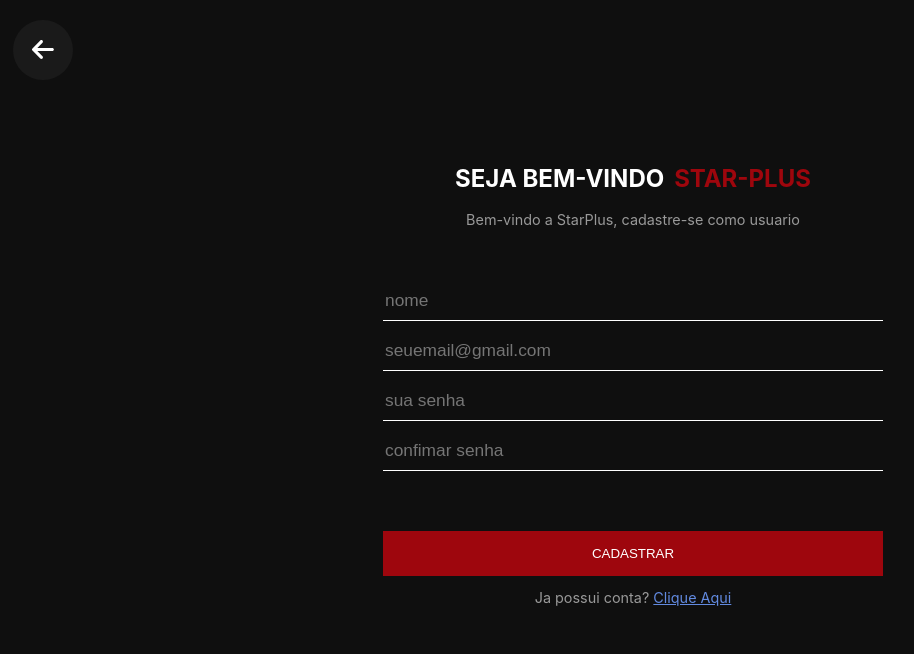
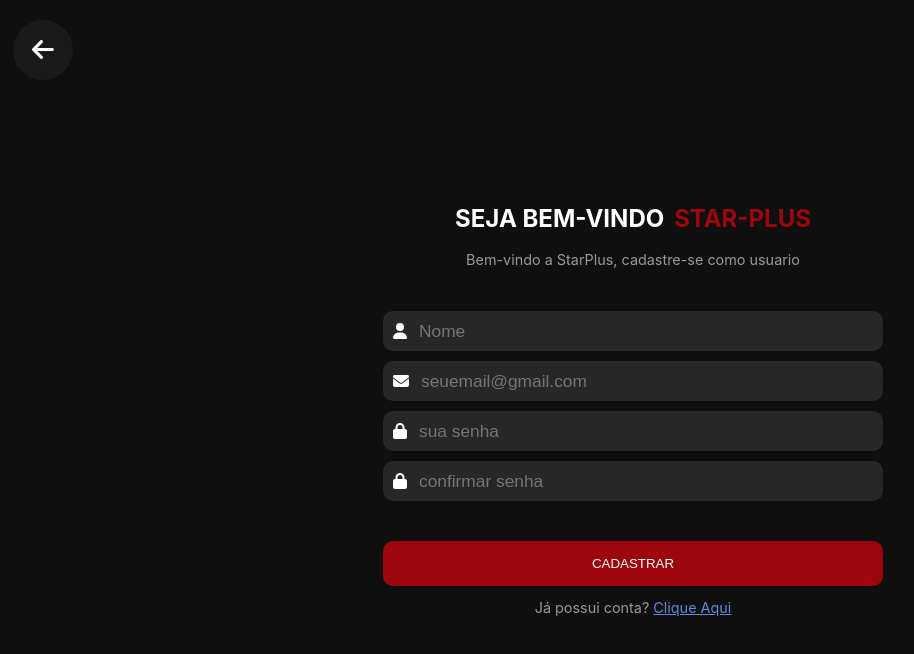
Before and after one commit to i-sestrem/DevWeb3T2024, a Vue app: page /cadastro in a window 1280 px wide. Shown: the top 654 px of the page, without its empty margins (7-921 px from the left). Built offline with nearby package versions, Linux system fonts and the light colour scheme.

Commit message:
edição

```diff
--- a/src/components/FooterVue.vue
+++ /dev/null
@@ -1,38 +0,0 @@
-<script setup></script>
-
-<template>
-  <div id="app">
-    <main>
-      <p>Conteúdo da página</p>
-    </main>
-    <footer>
-      <h1>TESTE</h1>
-    </footer>
-  </div>
-</template>
-
-<style scoped>
-#app {
-  display: flex;
-  flex-direction: column;
-  min-height: 100vh;
-}
-
-main {
-  flex: 1;
-}
-
-footer {
-  background-color: black;
-  color: white;
-  width: 100%;
-  height: 150px;
-  display: flex;
-  align-items: center;
-  justify-content: center;
-}
-
-h1 {
-  font-size: 12pt;
-}
-</style>
--- a/src/components/HeaderVue.vue
+++ b/src/components/HeaderVue.vue
@@ -122,7 +122,7 @@
   z-index: 1000;
   width: 30%;
   height: 100%;
-  background-color: rgb(23, 23, 23);
+  background-color: rgb(10, 10, 10);
   text-align: center;
   display: flex;
   flex-direction: column;
--- a/src/views/CadastroView.vue
+++ b/src/views/CadastroView.vue
@@ -1,18 +1,9 @@
 <script setup>
-
-
 </script>
 
 <template>
-
   <div class="container">
-
-
-
-
-
     <div class="login">
-
       <RouterLink to="/login">
         <button class="back"><i class="fas fa-arrow-left"></i></button>
       </RouterLink>
@@ -24,32 +15,34 @@
         </div>
         <p>Bem-vindo a StarPlus, cadastre-se como usuario</p>
 
-        <input style="margin-top: 5vh;" type="name" placeholder="nome">
-        <input type="text" placeholder="seuemail@gmail.com">
-        <input type="password" placeholder="sua senha">
-        <input type="password" placeholder="confimar senha">
+        <div class="input-group" style="margin-top: 30px;">
+          <i class="fas fa-user icon"></i>
+          <input type="text" placeholder="Nome">
+        </div>
 
-        <button class="btn-login">
+        <div class="input-group">
+          <i class="fas fa-envelope icon"></i>
+          <input type="text" placeholder="seuemail@gmail.com">
+        </div>
 
-          CADASTRAR
+        <div class="input-group">
+          <i class="fas fa-lock icon"></i>
+          <input type="password" placeholder="sua senha">
+        </div>
 
-        </button>
+        <div class="input-group">
+          <i class="fas fa-lock icon"></i>
+          <input type="password" placeholder="confirmar senha">
+        </div>
 
-        <p>Ja possui conta? <RouterLink style="color: rgb(98, 138, 224);" to="/login">Clique Aqui</RouterLink>
+        <button class="btn-login">CADASTRAR</button>
+
+        <p>Já possui conta?
+          <RouterLink style="color: rgb(98, 138, 224);" to="/login">Clique Aqui</RouterLink>
         </p>
-
-
-
-
       </div>
-
-
-
     </div>
-
-
   </div>
-
 </template>
 
 <style scoped>
@@ -63,12 +56,9 @@
   height: 100vh;
 }
 
-
-
 .txt-white {
   color: white;
   font-size: 1.5rem;
-
 }
 
 .txt-red {
@@ -82,10 +72,9 @@
   flex-direction: column;
   justify-content: center;
   align-items: center;
-  margin-top: 10vh;
+  margin-top: 15vh;
   gap: 10px;
   animation: slideUp 2s ease-out;
-
 }
 
 p {
@@ -93,19 +82,29 @@
   font-size: 0.9rem;
 }
 
-input {
-  justify-content: center;
-  background-color: rgb(15, 15, 15);
-  border: none;
-  border-bottom: 1px solid white;
+.input-group {
+  display: flex;
+  align-items: center;
+  background-color: rgb(39, 39, 39);
+  border-radius: 10px;
+  padding: 10px;
   width: 500px;
   height: 40px;
+  gap: 10px;
+}
+
+.icon {
+  color: white;
+  font-size: 16px;
+}
+
+input {
+  flex: 1;
+  background: none;
+  border: none;
   color: white;
   font-size: 13pt;
-}
-
-input:focus {
-  outline: none
+  outline: none;
 }
 
 .btn-login {
@@ -114,8 +113,9 @@
   padding: 15px;
   width: 500px;
   color: white;
-  margin-top: 50px;
+  margin-top: 30px;
   transition: 0.3s;
+  border-radius: 10px;
 }
 
 .back {
@@ -128,14 +128,11 @@
   border: none;
   color: white;
   font-size: 25px;
-
 }
 
 .back:hover {
   border: 1px solid #fff;
 }
-
-
 
 .btn-login:hover {
   background-color: #e00914;
@@ -146,7 +143,6 @@
     opacity: 0;
     transform: translateY(20px);
   }
-
   100% {
     opacity: 1;
     transform: translateY(0);
--- a/src/views/HomeView.vue
+++ b/src/views/HomeView.vue
@@ -1,11 +1,11 @@
 <script setup>
 import HeaderVue from '@/components/HeaderVue.vue';
-import FooterVue from '@/components/FooterVue.vue';
+
 </script>
 
 <template>
   <HeaderVue></HeaderVue>
-  <FooterVue></FooterVue>
+
   <div>
 
   </div>
--- a/src/views/LoginView.vue
+++ b/src/views/LoginView.vue
@@ -1,52 +1,41 @@
 <script setup>
-
 </script>
 
 <template>
-
-
   <div class="container">
-
-
-
     <div class="login">
-
       <RouterLink to="/">
         <button class="back"><i class="fas fa-arrow-left"></i></button>
       </RouterLink>
 
       <div class="form">
-      <div style="display: flex;"><h1 class="txt-white">SEJA BEM-VINDO</h1><h1 class="txt-red">STAR-PLUS</h1></div>
-      <p>Bem-vindo de volta, entre na sua conta de usuario</p>
+        <div style="display: flex;">
+          <h1 class="txt-white">SEJA BEM-VINDO</h1>
+          <h1 class="txt-red">STAR-PLUS</h1>
+        </div>
+        <p>Bem-vindo de volta, entre na sua conta de usuário</p>
 
-
-      <input style="margin-top: 10vh;" type="text" placeholder="seuemail@gmail.com">
-      <input type="password" placeholder="sua senha">
-
-      <button class="btn-login">
-
-        LOGIN
-
-      </button>
-
-      <p>Não possui conta? <RouterLink style="color: rgb(98, 138, 224);" to="/cadastro">Clique Aqui</RouterLink></p>
-
-
-
-
+        <div class="input-group" style="margin-top: 30px;">
+          <i class="fas fa-envelope icon"></i>
+          <input type="text" placeholder="seuemail@gmail.com">
         </div>
 
-
-
+        <div class="input-group">
+          <i class="fas fa-lock icon"></i>
+          <input type="password" placeholder="sua senha">
         </div>
 
+        <button class="btn-login">LOGIN</button>
 
+        <p>Não possui conta?
+          <RouterLink style="color: rgb(98, 138, 224);" to="/cadastro">Clique Aqui</RouterLink>
+        </p>
       </div>
-
+    </div>
+  </div>
 </template>
 
 <style scoped>
-
 .container {
   display: flex;
 }
@@ -57,14 +46,9 @@
   height: 100vh;
 }
 
-input:focus {
-  outline: none
-}
-
 .txt-white {
   color: white;
   font-size: 1.5rem;
-
 }
 
 .txt-red {
@@ -78,10 +62,9 @@
   flex-direction: column;
   justify-content: center;
   align-items: center;
-  margin-top: 10vh;
+  margin-top: 15vh;
   gap: 10px;
   animation: slideUp 2s ease-out;
-
 }
 
 p {
@@ -89,15 +72,29 @@
   font-size: 0.9rem;
 }
 
-input {
-  justify-content: center;
-  background-color:  rgb(15, 15, 15);
-  border: none;
-  border-bottom: 1px solid white;
+.input-group {
+  display: flex;
+  align-items: center;
+  background-color: rgb(39, 39, 39);
+  border-radius: 10px;
+  padding: 10px;
   width: 500px;
   height: 40px;
+  gap: 10px;
+}
+
+.icon {
+  color: white;
+  font-size: 16px;
+}
+
+input {
+  flex: 1;
+  background: none;
+  border: none;
   color: white;
   font-size: 13pt;
+  outline: none;
 }
 
 .btn-login {
@@ -106,8 +103,9 @@
   padding: 15px;
   width: 500px;
   color: white;
-  margin-top: 50px;
+  margin-top: 30px;
   transition: 0.3s;
+  border-radius: 10px;
 }
 
 .back {
@@ -120,14 +118,11 @@
   border: none;
   color: white;
   font-size: 25px;
-
 }
 
 .back:hover {
   border: 1px solid #fff;
 }
-
-
 
 .btn-login:hover {
   background-color: #e00914;
@@ -143,8 +138,4 @@
     transform: translateY(0);
   }
 }
-
-
-
-
 </style>
--- a/src/views/MoviesView.vue
+++ b/src/views/MoviesView.vue
@@ -1,7 +1,6 @@
 <script setup>
 import { ref, onMounted } from 'vue';
 import HeaderVue from '@/components/HeaderVue.vue';
-import FooterVue from '@/components/FooterVue.vue';
 import api from '@/plugins/axios';
 import Loading from 'vue-loading-overlay';
 
@@ -60,7 +59,7 @@
 
         </div>
     </div>
-    <FooterVue></FooterVue>
+
 </template>
 <style scoped>
 .genre-list {
@@ -75,11 +74,14 @@
 .genre-item {
     padding: 0.5rem 1rem;
     color: #fff;
+    background-color: #000000;
+    border-radius: 5px;
+    transition: 0.3s;
 }
 
 .genre-item:hover {
     cursor: pointer;
-    background-color: #0c0c0c;
+    background-color: rgb(177, 22, 22);
 
 }
 
@@ -88,11 +90,12 @@
     justify-content: center;
     flex-wrap: wrap;
     gap: 2rem;
+
 }
 
 .movie-card {
-    width: 21rem;
-    height: 36rem;
+    width: 24rem;
+    height: 39rem;
     overflow: hidden;
     background-color: #0c0c0c;
     color: #fff;
--- a/src/views/TvView.vue
+++ b/src/views/TvView.vue
@@ -13,7 +13,7 @@
 
 <template>
   <HeaderVue></HeaderVue>
-    <h1>Programas de TV</h1>
+    <h1>SÉRIES</h1>
     <ul class="genre-list">
       <li v-for="genre in genres" :key="genre.id" class="genre-item">
         {{ genre.name }}
@@ -32,18 +32,23 @@
     }
 
     .genre-item {
-      background-color: #5d6424;
-      border-radius: 1rem;
     padding: 0.5rem 1rem;
-      align-self: center;
     color: #fff;
-      display: flex;
-      justify-content: center;
+    background-color: #000000;
+    border-radius: 5px;
+    transition: 0.3s;
 }
 
 .genre-item:hover {
     cursor: pointer;
-      background-color: #7d8a2e;
-      box-shadow: 0 0 0.5rem #5d6424;
+    background-color: rgb(177, 22, 22);
+
+}
+
+h1 {
+  color: white;
+  text-align: center;
+  margin-top: 110px;
+  margin-bottom: 50px;
 }
   </style>
```
Lines whose indentation alone changed are shown as unchanged.
